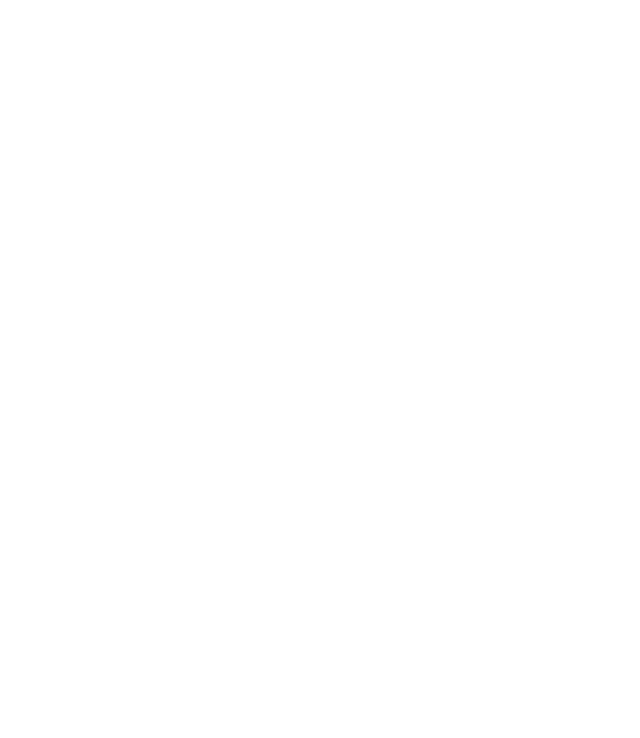
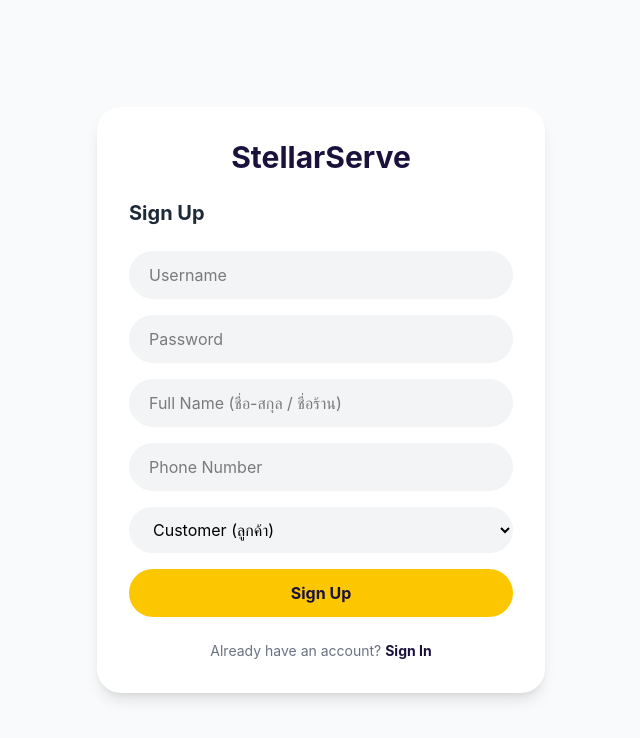
Before and after one commit to EnterpriseA1/Stellar-serve-Precoop, a React (Vite) app in the folder client/: page /signup in a window 1280 px wide. Before the commit this address had no page. Shown: the top 738 px of the page, without its empty margins (319-959 px from the left). Built offline with nearby package versions, Linux system fonts and the light colour scheme.

Commit message:
add axios in frontend

```diff
--- a/client/src/App.jsx
+++ b/client/src/App.jsx
@@ -1,5 +1,6 @@
 import { BrowserRouter as Router, Routes, Route } from 'react-router-dom';
 import SignIn from './pages/SignIn';
+import SignUp from './pages/SignUp';
 
 function App() {
   return (
@@ -7,7 +8,7 @@
       <Routes>
         {/* หน้า Login */}
         <Route path="/" element={<SignIn />} />
-
+        <Route path="/signup" element={<SignUp />} />
         {/* หน้า Home ชั่วคราว เอาไว้ทดสอบตอนกดปุ่ม Sign In */}
         <Route
           path="/home"
--- a/client/src/pages/SignIn.jsx
+++ b/client/src/pages/SignIn.jsx
@@ -1,18 +1,37 @@
 import { useState } from 'react';
-import { useNavigate } from 'react-router-dom';
+import { useNavigate, Link } from 'react-router-dom';
+import axios from 'axios';
 
 export default function SignIn() {
   const [username, setUsername] = useState('');
   const [password, setPassword] = useState('');
+  const [error, setError] = useState(''); // เอาไว้โชว์ข้อความ Error
   const navigate = useNavigate();
 
-    const handleLogin = (e) => {
+  const handleLogin = async (e) => {
     e.preventDefault();
-        // TODO: เอาไว้ต่อ API Backend เพื่อเช็คสิทธิ์ภายหลัง
-        console.log('กำลังล็อกอินด้วย:', username);
+    setError('');
 
-        // ชั่วคราว: พอกด Login ให้จำลองการเปลี่ยนหน้าไปที่ /home ก่อน
+    try {
+      // ยิง API ไปที่ Backend
+      const res = await axios.post('http://localhost:5000/api/auth/login', {
+        username,
+        password
+      });
+
+      // ถ้าสำเร็จ เก็บ Token และข้อมูล User ลงเครื่อง
+      localStorage.setItem('token', res.data.token);
+      localStorage.setItem('user', JSON.stringify(res.data.user));
+
+      alert('เข้าสู่ระบบสำเร็จ!');
+
+      // แยกหน้าตาม Role ของ User (MVP: ส่งไปหน้า Home ก่อน)
       navigate('/home');
+
+    } catch (err) {
+      // ถ้า Error ให้ดึงข้อความจาก Backend มาโชว์
+      setError(err.response?.data?.message || 'เกิดข้อผิดพลาดในการเชื่อมต่อ');
+    }
   };
 
   return (
@@ -24,11 +43,14 @@
 
         <h3 className="text-xl font-bold text-gray-800">Sign In</h3>
 
+        {/* โชว์ Error ถ้ามี */}
+        {error && <div className="p-3 text-sm text-red-600 bg-red-100 rounded-lg">{error}</div>}
+
         <form className="space-y-5" onSubmit={handleLogin}>
           <div>
             <input
               type="text"
-                            placeholder="Username / Phone Number"
+              placeholder="Username"
               className="w-full px-5 py-3 bg-gray-100 border-none rounded-full focus:outline-none focus:ring-2 focus:ring-yellow-400"
               value={username}
               onChange={(e) => setUsername(e.target.value)}
@@ -46,19 +68,16 @@
             />
           </div>
 
-                    <button
-                        type="submit"
-                        className="w-full py-3 mt-4 font-bold text-white transition duration-200 rounded-full bg-[#1a113d] hover:bg-[#2d1e5e]"
-                    >
+          <button type="submit" className="w-full py-3 mt-4 font-bold text-white transition duration-200 rounded-full bg-[#1a113d] hover:bg-[#2d1e5e]">
             Sign In
           </button>
         </form>
 
         <div className="text-sm text-center text-gray-500">
           Don't have an account?{' '}
-                    <span className="font-bold cursor-pointer text-[#1a113d] hover:underline">
+          <Link to="/signup" className="font-bold cursor-pointer text-[#1a113d] hover:underline">
             Sign Up
-                    </span>
+          </Link>
         </div>
       </div>
     </div>
--- /dev/null
+++ b/client/src/pages/SignUp.jsx
@@ -0,0 +1,75 @@
+import { useState } from 'react';
+import { useNavigate, Link } from 'react-router-dom';
+import axios from 'axios';
+
+export default function SignUp() {
+  const [formData, setFormData] = useState({
+    username: '', password: '', name: '', phone: '', role: 'customer'
+  });
+  const [error, setError] = useState('');
+  const navigate = useNavigate();
+
+  const handleChange = (e) => {
+    setFormData({ ...formData, [e.target.name]: e.target.value });
+  };
+
+  const handleRegister = async (e) => {
+    e.preventDefault();
+    setError('');
+
+    try {
+      await axios.post('http://localhost:5000/api/auth/register', formData);
+      alert('สมัครสมาชิกสำเร็จ! กรุณาล็อกอิน');
+      navigate('/'); // สมัครเสร็จเด้งกลับไปหน้า Sign In
+    } catch (err) {
+      setError(err.response?.data?.message || 'เกิดข้อผิดพลาดในการสมัครสมาชิก');
+    }
+  };
+
+  return (
+    <div className="flex items-center justify-center min-h-screen bg-gray-50">
+      <div className="w-full max-w-md p-8 space-y-6 bg-white rounded-3xl shadow-lg">
+        <h2 className="text-3xl font-bold text-center text-[#1a113d]">StellarServe</h2>
+        <h3 className="text-xl font-bold text-gray-800">Sign Up</h3>
+
+        {error && <div className="p-3 text-sm text-red-600 bg-red-100 rounded-lg">{error}</div>}
+
+        <form className="space-y-4" onSubmit={handleRegister}>
+          <input type="text" name="username" placeholder="Username" required
+            className="w-full px-5 py-3 bg-gray-100 rounded-full focus:outline-none focus:ring-2 focus:ring-yellow-400"
+            onChange={handleChange} />
+
+          <input type="password" name="password" placeholder="Password" required
+            className="w-full px-5 py-3 bg-gray-100 rounded-full focus:outline-none focus:ring-2 focus:ring-yellow-400"
+            onChange={handleChange} />
+
+          <input type="text" name="name" placeholder="Full Name (ชื่อ-สกุล / ชื่อร้าน)" required
+            className="w-full px-5 py-3 bg-gray-100 rounded-full focus:outline-none focus:ring-2 focus:ring-yellow-400"
+            onChange={handleChange} />
+
+          <input type="tel" name="phone" placeholder="Phone Number" required
+            className="w-full px-5 py-3 bg-gray-100 rounded-full focus:outline-none focus:ring-2 focus:ring-yellow-400"
+            onChange={handleChange} />
+
+          <select name="role" value={formData.role} onChange={handleChange}
+            className="w-full px-5 py-3 bg-gray-100 rounded-full focus:outline-none focus:ring-2 focus:ring-yellow-400 cursor-pointer">
+            <option value="customer">Customer (ลูกค้า)</option>
+            <option value="restaurant">Restaurant (ร้านอาหาร)</option>
+            <option value="rider">Delivery Personnel (ไรเดอร์)</option>
+          </select>
+
+          <button type="submit" className="w-full py-3 font-bold text-[#1a113d] transition duration-200 rounded-full bg-yellow-400 hover:bg-yellow-500">
+            Sign Up
+          </button>
+        </form>
+
+        <div className="text-sm text-center text-gray-500">
+          Already have an account?{' '}
+          <Link to="/" className="font-bold cursor-pointer text-[#1a113d] hover:underline">
+            Sign In
+          </Link>
+        </div>
+      </div>
+    </div>
+  );
+}
```
Lines whose indentation alone changed are shown as unchanged.
